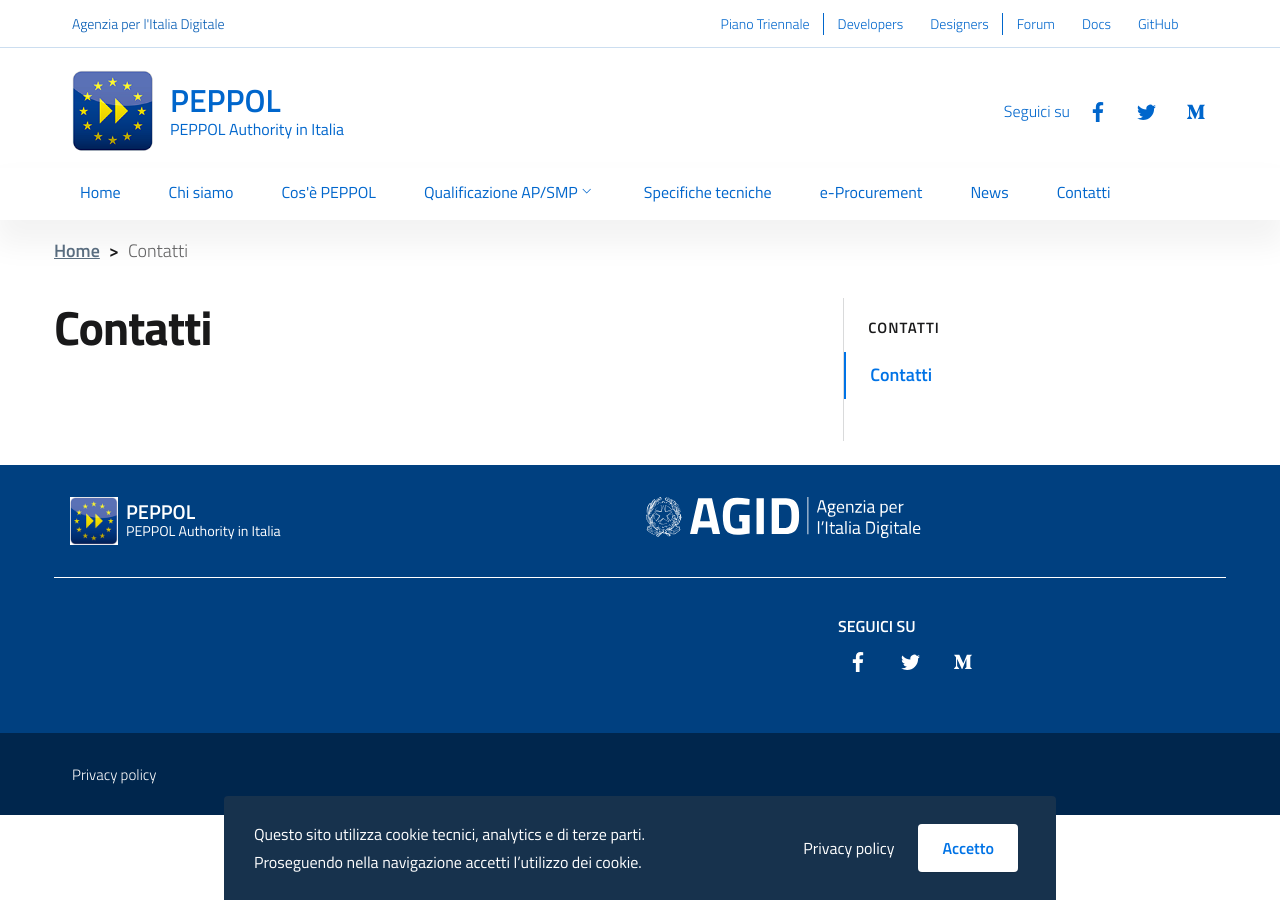
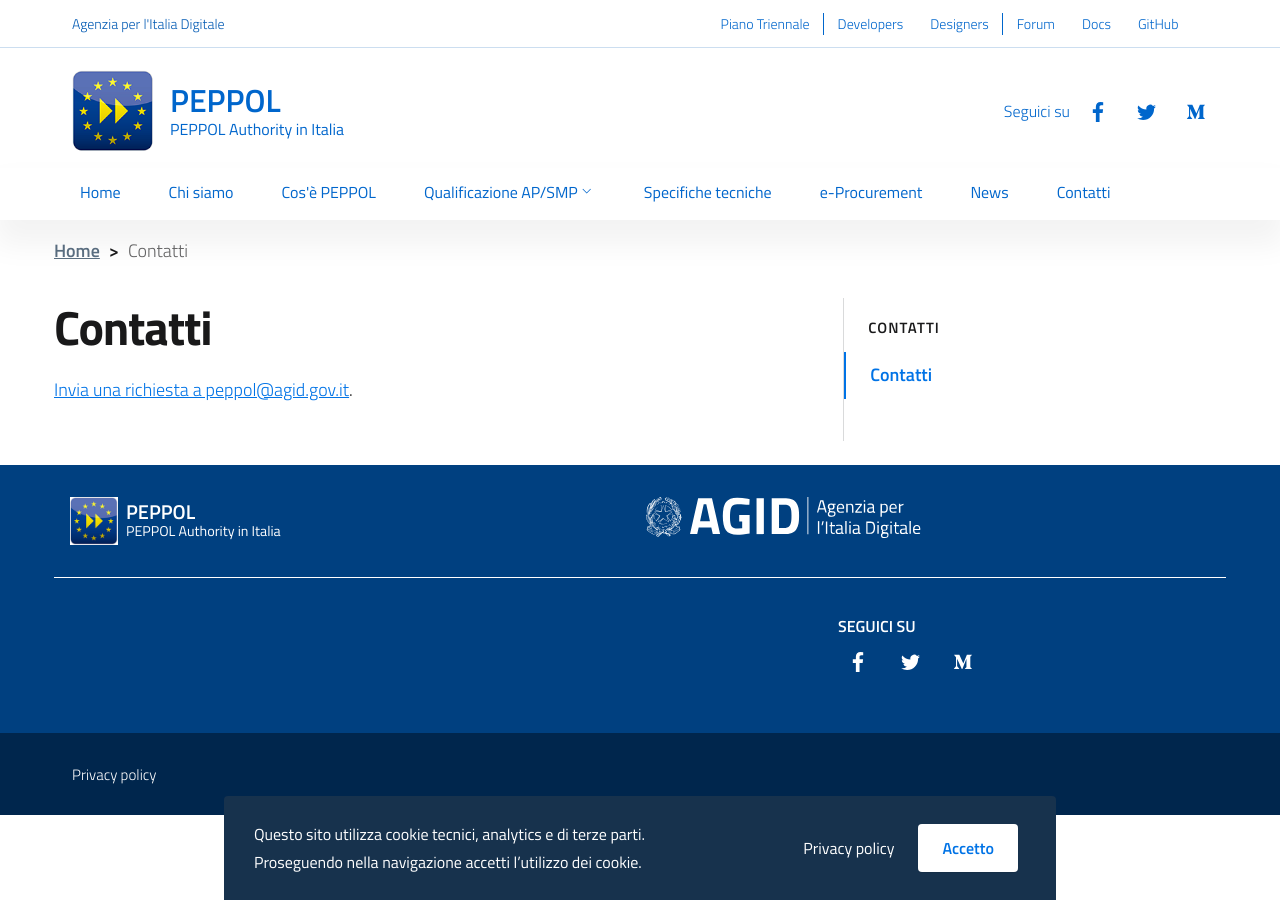
Before and after one commit to realeroberto/peppol.agid.gov.it, a Jekyll site: the page built from it/contatti.md, in a window 1280 px wide. Built offline with Jekyll 4.4.1, drawn with Linux system fonts in a browser that asks for light colours.

Commit message:
Add email link to contacts page

```diff
--- a/it/contatti.md
+++ b/it/contatti.md
@@ -6,3 +6,5 @@
 ref: contatti
 order: 9
 ---
+
+[Invia una richiesta a peppol@agid.gov.it](mailto:peppol@agid.gov.it?subject=%5Bpeppol.agid.gov.it%5D%20Richiesta%20informazioni).
```
